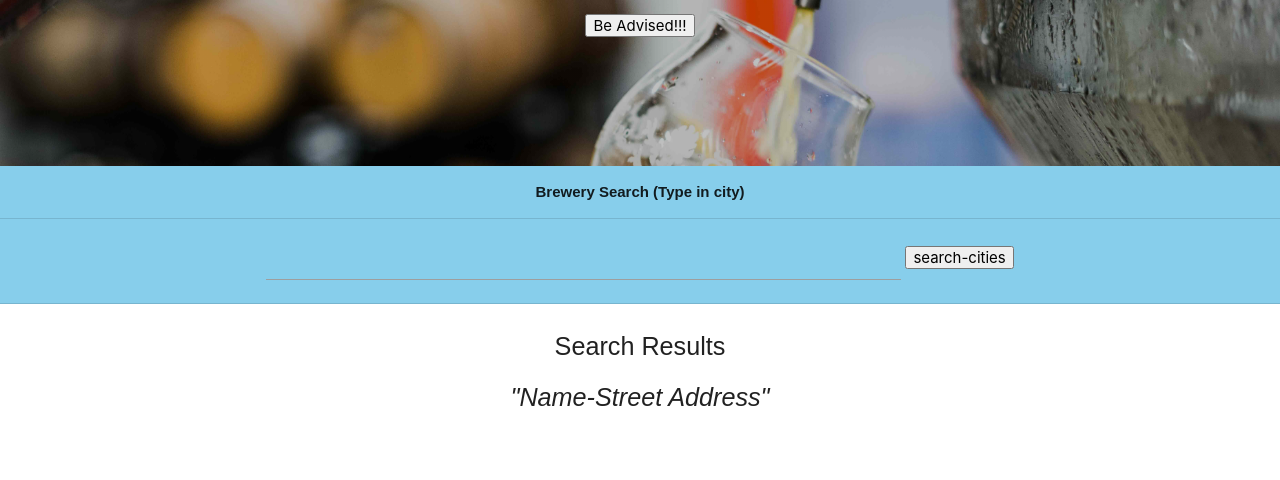
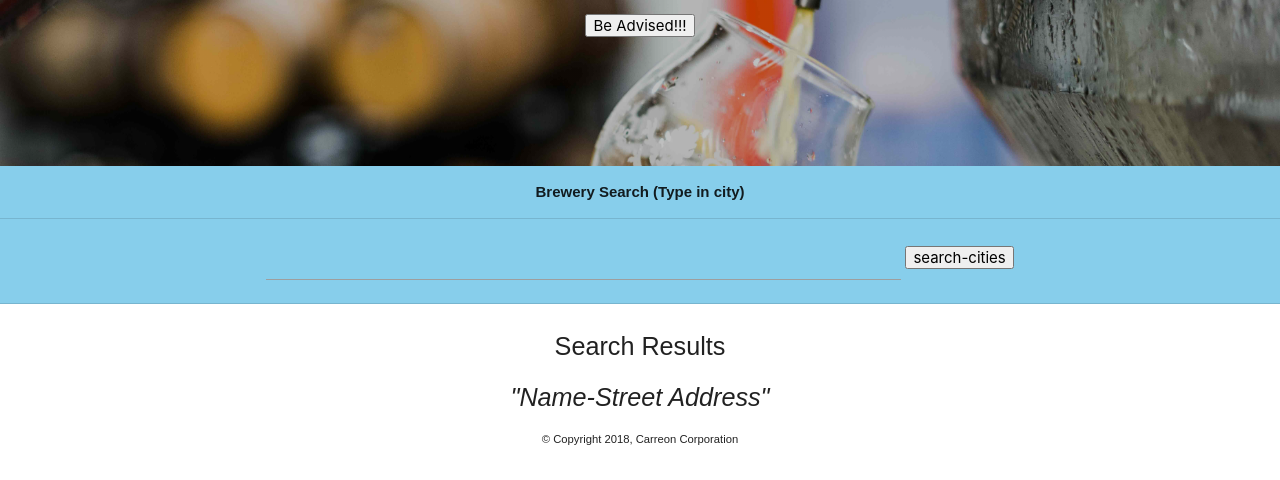
Before and after one commit to CCARREON16/BreweryProject, a plain HTML site: page index.html in a window 1280 px wide. Shown: the part 320-800 px from the top of the page. Drawn offline with nearby package versions, Linux system fonts and the light colour scheme.

Commit message:
added copyright

```diff
--- a/index.html
+++ b/index.html
@@ -60,7 +60,7 @@
         <div>
     </div>
     <footer>
-        <!-- <small> &copy; Copyright 2018, Example Corporation</small> -->
+        <small> &copy; Copyright 2018, Carreon Corporation</small>
 </footer>
 </body>
 </html>
```
